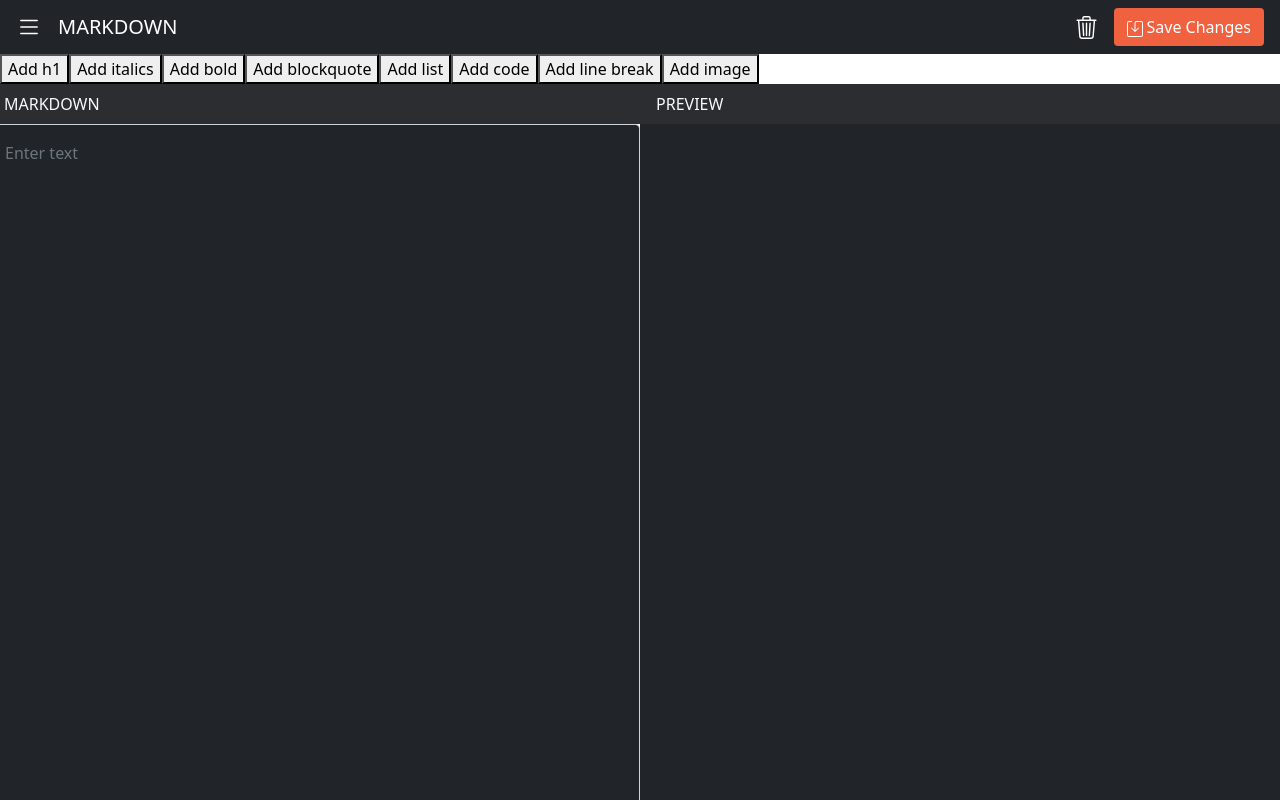
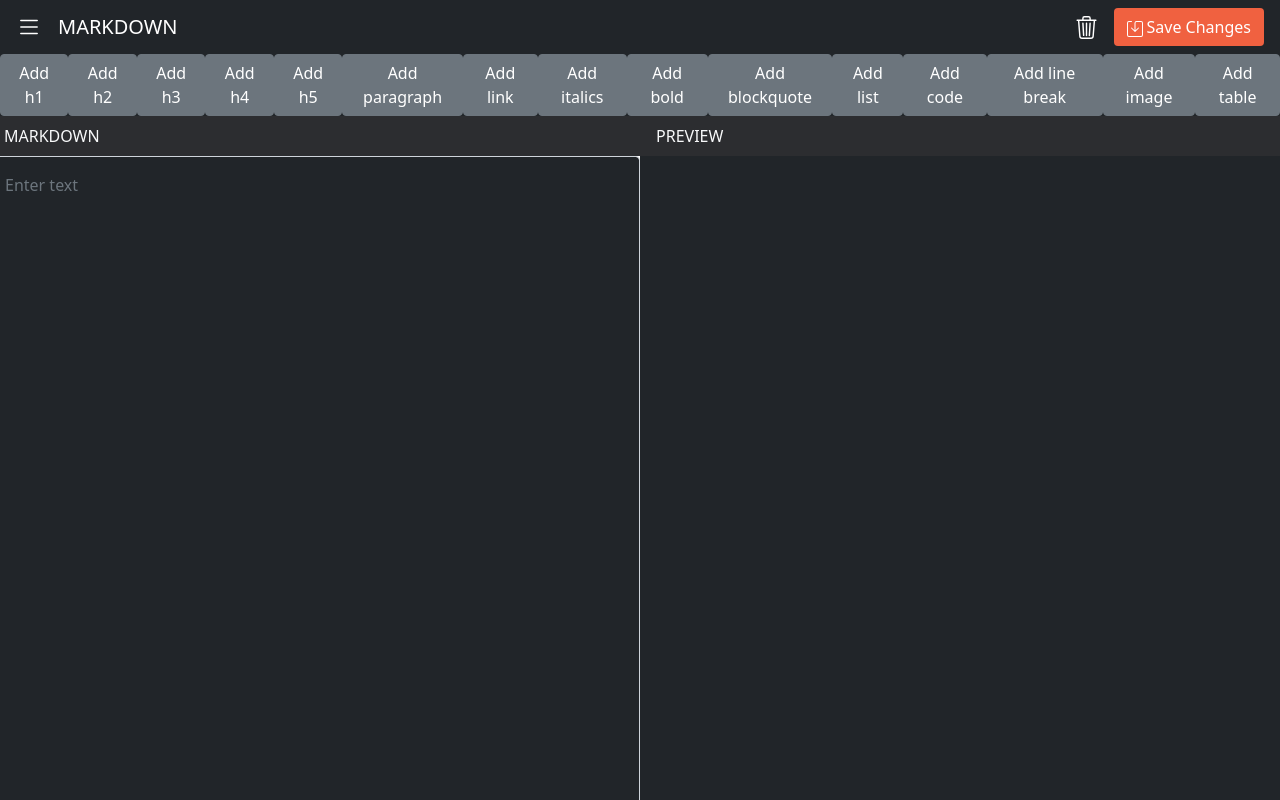
Before and after one commit to Zach-Trani/markdown-editor, a React (Create React App) app: page / in a window 1280 px wide. Shown: the top 800 px of the page. Built offline with nearby package versions, Linux system fonts and the light colour scheme.

Commit message:
feat: add data and style add buttons

```diff
--- a/src/Components/AddButton/index.js
+++ b/src/Components/AddButton/index.js
@@ -7,7 +7,7 @@
 const AddButton = ({ title, content, handleClick }) => {
   return (
     <div>
-      <button onClick={handleClick}>Add {title}</button>
+      <button onClick={handleClick} className="btn btn-secondary">Add {title}</button>
     </div>
   );
 };
--- a/src/Components/Markdown/index.js
+++ b/src/Components/Markdown/index.js
@@ -27,7 +27,7 @@ const Markdown = () => {
 
   return (
     <>
-      <div className="d-flex">
+      <div className="d-flex justify-content-evenly bg-dark">
         {markDownSyntax.map((el) => {
           return (
             <AddButton
--- a/src/Data/markDownSyntax.js
+++ b/src/Data/markDownSyntax.js
@@ -6,21 +6,51 @@ export const markDownSyntax = [
   },
   {
     id: 1,
+    title: "h2",
+    content: "## (Your text here)",
+  },
+  {
+    id: 2,
+    title: "h3",
+    content: "### (Your text here)",
+  },
+  {
+    id: 3,
+    title: "h4",
+    content: "#### (Your text here)",
+  },
+  {
+    id: 4,
+    title: "h5",
+    content: "##### (Your text here)",
+  },
+  {
+    id: 5,
+    title: "paragraph",
+    content: "(Your text here)",
+  },
+  {
+    id: 6,
+    title: "link",
+    content: "[(Your text here)](https://www.google.com)",
+  },
+  {
+    id: 7,
     title: "italics",
     content: "*(Your text here)*",
   },
   {
-    id: 2,
+    id: 8,
     title: "bold",
     content: "**(Your text here)**",
   },
   {
-    id: 3,
+    id: 9,
     title: "blockquote",
     content: "> (Your text here)",
   },
   {
-    id: 4,
+    id: 10,
     title: "list",
     content: `
     * First item
@@ -28,19 +58,28 @@ export const markDownSyntax = [
     * Third item`,
   },
   {
-    id: 5,
+    id: 11,
     title: "code",
     content: "'Your code here'",
   },
   {
-    id: 6,
+    id: 12,
     title: "line break",
     content: "---",
   },
   {
-    id: 7,
+    id: 13,
     title: "image",
     content:
       "![alt text](https://hips.hearstapps.com/hmg-prod/images/dog-puppy-on-garden-royalty-free-image-1586966191.jpg?crop=0.752xw:1.00xh;0.175xw,0&resize=500:*)",
   },
+  {
+    id: 14,
+    title: "table",
+    content: `
+    | Syntax      | Description |
+    | ----------- | ----------- |
+    | Header      | Title       |
+    | Paragraph   | Text        |`,
+  },
 ];
```
